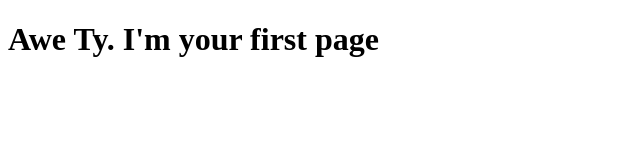
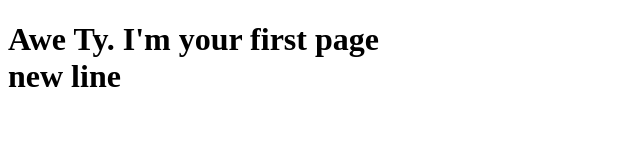
Before and after one commit to TMcLean18/firstrepo, a plain HTML site: page index.html in a window 1280 px wide. Shown: the whole page, without its empty margins (0-640 px from the left). Drawn offline with Linux system fonts and the light colour scheme.

Commit message:
test push from vs

```diff
--- a/index.html
+++ b/index.html
@@ -6,6 +6,6 @@
     <title></title>
 </head>
 <body>
-<h1>Awe Ty. I'm your first page</h1>
+<h1>Awe Ty. I'm your first page <br> new line </h1>
 </body>
 </html>
```
